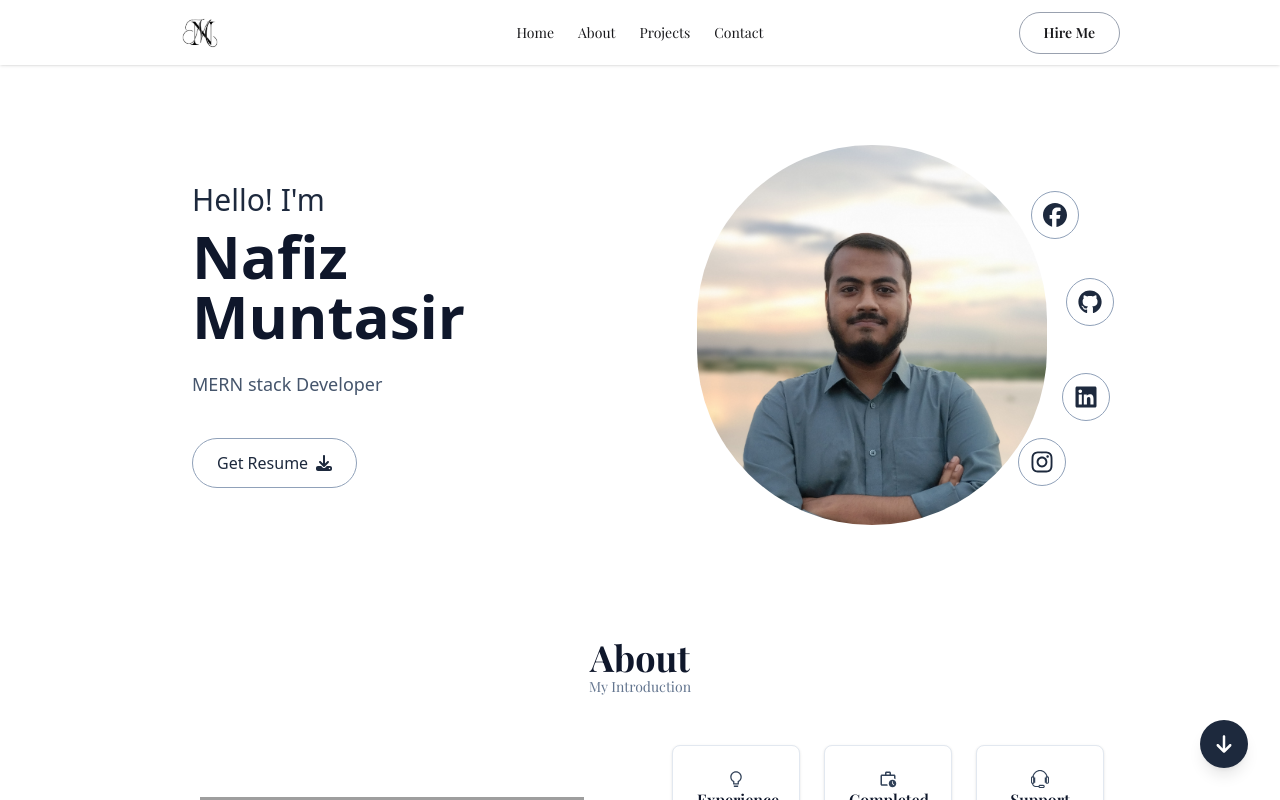
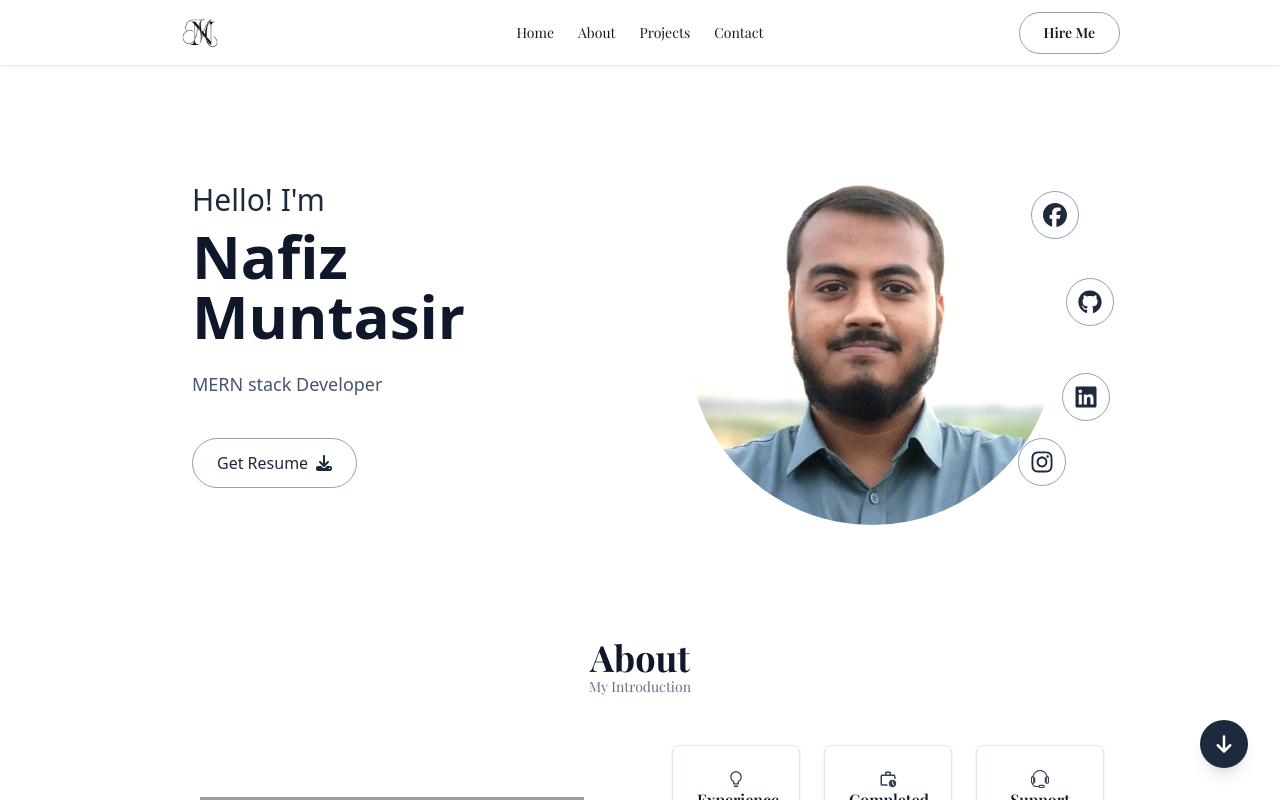
Before and after one commit to nafiz512/Portfolio, a React (Vite) app: page / in a window 1280 px wide. Shown: the top 800 px of the page. Built offline with nearby package versions, Linux system fonts and the light colour scheme; grey boxes are pictures that could not be loaded; a web font is replaced by a local one.

Commit message:
fix get resume button

```diff
--- a/src/Components/About.jsx
+++ b/src/Components/About.jsx
@@ -70,10 +70,15 @@ const About = () => {
                             </p>
                             {/* Buttons */}
                             <div className="mt-10 flex flex-col sm:flex-row items-center justify-center lg:justify-start gap-4">
-                                <button className="w-full sm:w-auto flex items-center justify-center gap-2 px-6 py-3 border border-slate-400 dark:border-slate-500 rounded-full font-medium text-slate-800 dark:text-slate-200 hover:bg-slate-200 dark:hover:bg-slate-700 transition-colors">
-                                    <span>Get Resume</span>
-                                    <FaDownload></FaDownload>
-                                </button>
+                                <a
+                                    download="Nafiz Muntasir Resume.pdf"
+                                    href="./Nafiz_Muntasir_Resume.pdf"
+                                >
+                                    <button className="w-full sm:w-auto flex items-center justify-center gap-2 px-6 py-3 border border-slate-400 dark:border-slate-500 rounded-full font-medium text-slate-800 dark:text-slate-200 hover:bg-slate-200 dark:hover:bg-slate-700 transition-colors">
+                                        <span>Get Resume</span>
+                                        <FaDownload></FaDownload>
+                                    </button>
+                                </a>
                             </div>
                         </div>
                     </div>
--- a/src/Components/Hero.jsx
+++ b/src/Components/Hero.jsx
@@ -39,7 +39,7 @@ const Hero = () => {
 
                             <div className="mt-10 flex flex-col sm:flex-row items-center justify-center lg:justify-start gap-4">
                                 <a
-                                    download="Nafiz_Muntasir_Resume.pdf"
+                                    download="Nafiz Muntasir Resume.pdf"
                                     href="./Nafiz_Muntasir_Resume.pdf"
                                 >
                                     <button className="w-full sm:w-auto flex items-center justify-center gap-2 px-6 py-3 border border-slate-400 dark:border-slate-500 rounded-full font-medium text-slate-800 dark:text-slate-200 hover:bg-slate-200 dark:hover:bg-slate-700 transition-colors">
@@ -63,8 +63,8 @@ const Hero = () => {
                             {/* Portrait Image */}
                             <img
                                 alt="profile image"
-                                className="relative rounded-full z-10 max-w-[75%] sm:max-w-[80%] lg:max-w-full max-h-[380px] object-contain"
-                                src="./profile.jpg"
+                                className="relative object-center rounded-full z-10 max-w-[75%] sm:max-w-[80%] lg:max-w-full max-h-[380px] object-contain"
+                                src="./6.jpg"
                             />
 
                             {/* Social Links using the new SocialLink component */}
```
Also changed, not shown: public/6.jpg (added), 1 other file (tests, documents, lock files or other folders).
